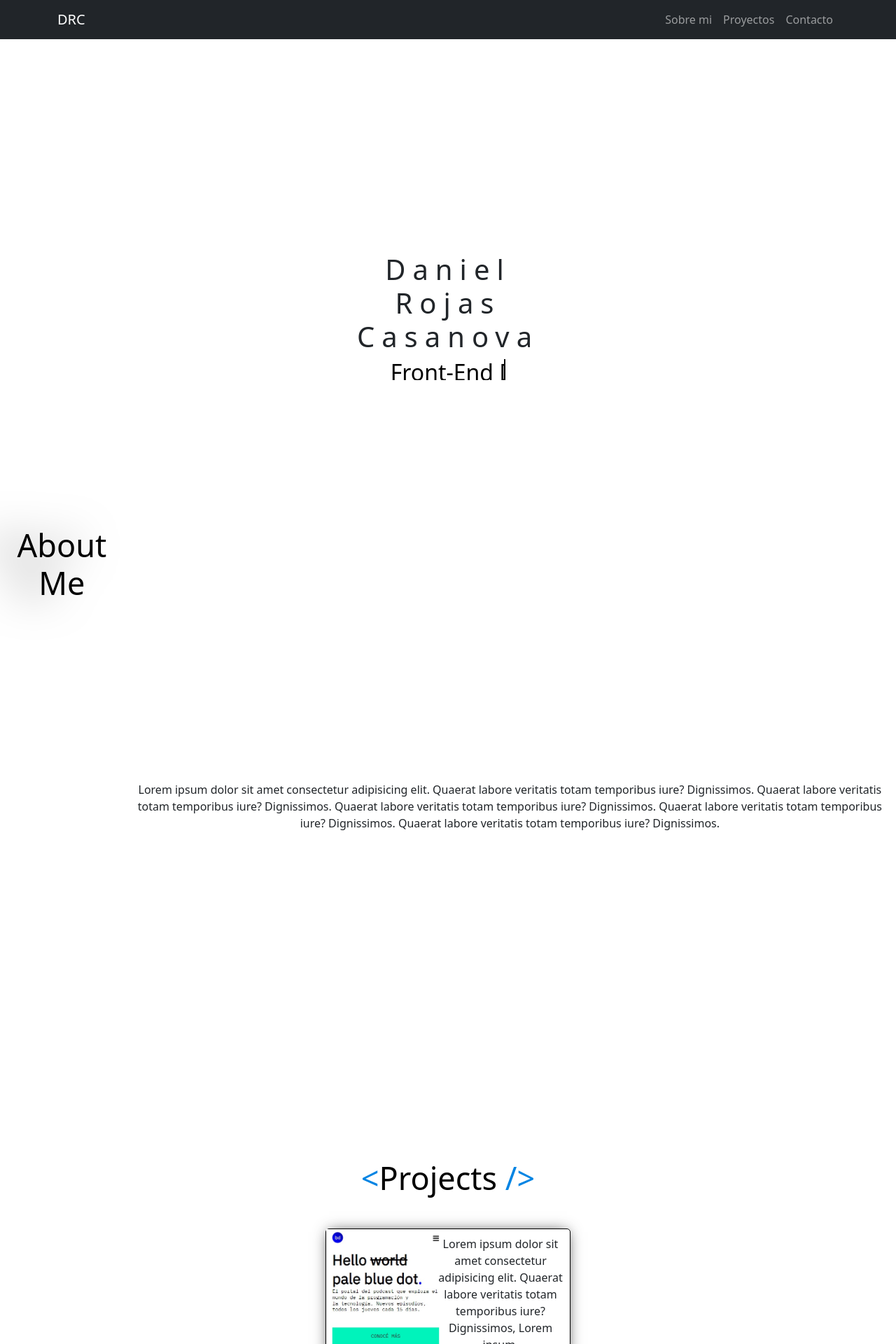
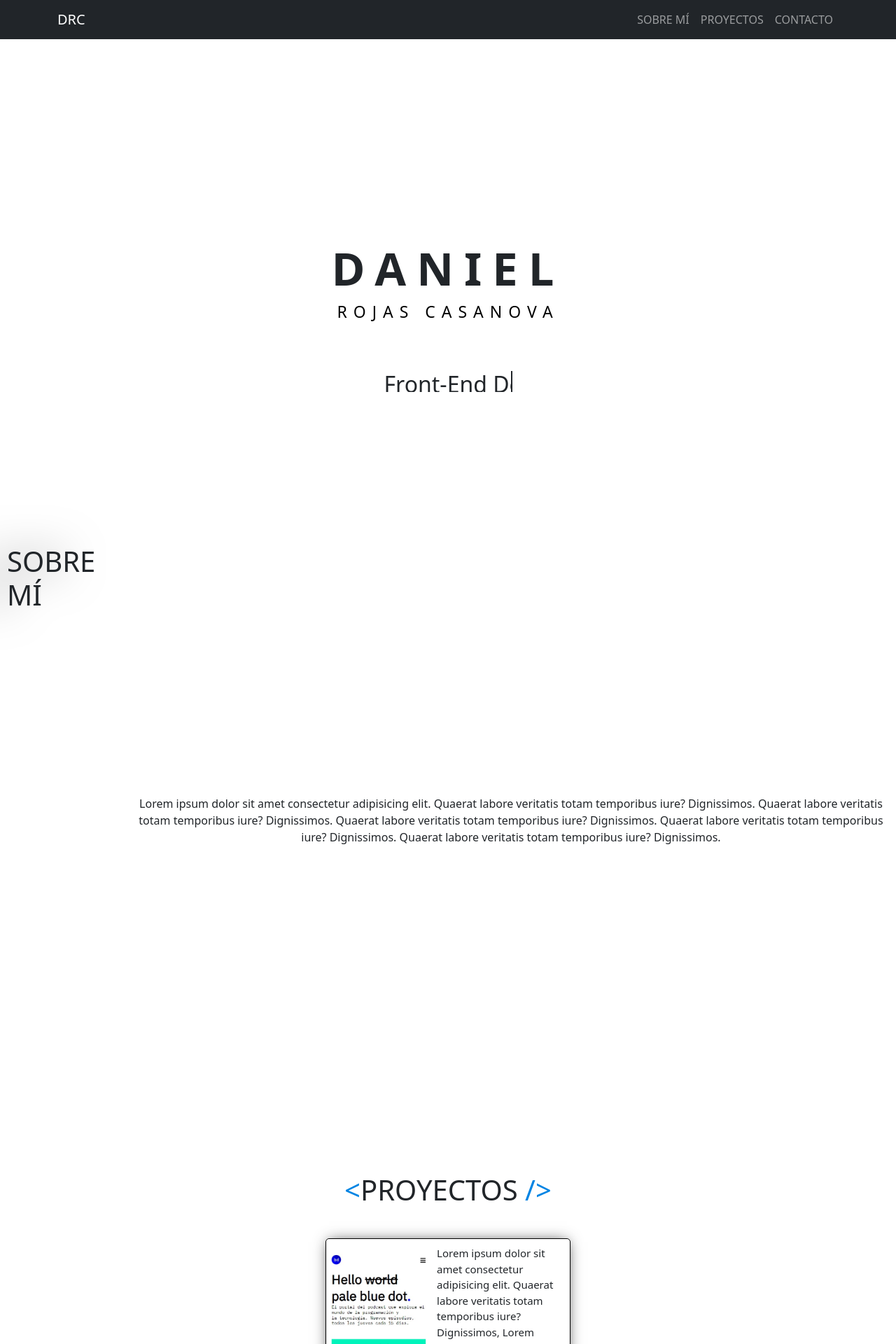
Before and after one commit to cassnova/my-portfolio, a React (Create React App) app: page / in a window 1280 px wide. Shown: the top 1920 px of the page at 70% size. Built offline with nearby package versions, Linux system fonts and the light colour scheme.

Commit message:
add some fixes to the components

```diff
--- a/src/components/AboutMe/About.css
+++ b/src/components/AboutMe/About.css
@@ -10,8 +10,10 @@
 }
 
 .sec-container h2 {
-    font-size: 45px;
+    font-size: 40px;
     margin-bottom: 900px;
+    padding: 10px;
+    text-align: left;
     filter: drop-shadow(-40px 0px 30px rgba(0, 0, 0, 0.5));
 }
 
--- a/src/components/AboutMe/About.jsx
+++ b/src/components/AboutMe/About.jsx
@@ -16,7 +16,7 @@ function About() {
 
     return (
         <section className="sec-container" id="aboutMe">
-            <h2 style={{ transform: `translateY(${offsetY * 0.4}px)` }}>About Me</h2>
+            <h2 style={{ transform: `translateY(${offsetY * 0.4}px)` }}>SOBRE MÍ</h2>
             <div>
                 <p>Lorem ipsum dolor sit amet consectetur adipisicing elit. Quaerat labore veritatis totam temporibus iure? Dignissimos.
                     Quaerat labore veritatis totam temporibus iure? Dignissimos.
--- a/src/components/Cards/Card.css
+++ b/src/components/Cards/Card.css
@@ -18,12 +18,15 @@
 }
 
 .img-container {
+    display: flex;
+    justify-content: center;
+    align-items: center;
     width: 150px;
     /* border: 1px solid blue; */
 }
 
 .img-container img {
-    height: 170px;
+    height: 150px;
 }
 
 .description-container {
@@ -31,3 +34,8 @@
     padding: 9px;
     /* border: 1px solid blueviolet; */
 }
+
+.description-container p {
+    font-size: 15px;
+    text-align: left;
+}
--- a/src/components/Footer/Footer.css
+++ b/src/components/Footer/Footer.css
@@ -1,18 +1,22 @@
 .footer-container {
-    height: 150px;
+    height: 100vh;
     width: 100vw;
-    margin-top: 50px;
-    margin-bottom: 50px;
+    /* margin-top: 50px;
+    margin-bottom: 50px; */
     display: flex;
     flex-direction: column;
     align-items: center;
-    justify-content: space-between;
+    justify-content: center
+}
+
+.footer-title {
+    font-size: 23px;
 }
 
 .icons-container {
     height: 70px;
     width: 100vw;
-    margin-top: 100px;
+    margin-top: 30px;
     display: flex;
     align-items: center;
     justify-content: space-evenly;
--- a/src/components/Footer/Footer.jsx
+++ b/src/components/Footer/Footer.jsx
@@ -5,18 +5,23 @@ import { AiFillInstagram, AiFillLinkedin, AiFillFacebook, AiFillGithub } from 'r
 function Footer() {
     return (
         <footer className="footer-container" id="footer">
-            <h1>Hola!</h1>
+
+            <h1 className="footer-title">CONVERSEMOS</h1>
+
             <div className="icons-container">
 
                 <a href="https://www.instagram.com/cassnova_/" target="_blank">
                     <AiFillInstagram className="icon-container" />
                 </a>
+
                 <a href="https://www.linkedin.com/in/daniel-rojas-casanova/" target="_blank">
                     <AiFillLinkedin className="icon-container" />
                 </a>
+
                 <a href="https://web.facebook.com/leinad.drc/" target="_blank">
                     <AiFillFacebook className="icon-container" />
                 </a>
+
                 <a href="https://github.com/cassnova" target="_blank">
                     <AiFillGithub className="icon-container" />
                 </a>
--- a/src/components/Header/Header.css
+++ b/src/components/Header/Header.css
@@ -11,34 +11,30 @@
     align-items: center;
     justify-content: center;
     height: 100vh;
-
+    margin-bottom: 20px;
 }
 
-h1 {
+.my-name {
     display: flex;
     justify-content: center;
     align-items: center;
     flex-direction: column;
-    font-size: 50px;
+    font-size: 65px;
     font-weight: 800;
-    letter-spacing: 10px;
+    letter-spacing: 15px;
     text-align: center;
 }
 
-
-/* .border {
-    color: white;
-    text-shadow:
-        -1px -1px 0 black,
-        1px -1px 0 black,
-        1px 1px 0 black,
-        -1px 1px 0 black
-} */
-
-h2 {
+.last-names {
+    display: flex;
+    justify-content: center;
+    align-items: center;
+    flex-direction: row;
     color: black;
-    font-size: 20px;
-    margin-top: 80px;
+    font-size: 23px;
+    margin-top: 10px;
+    letter-spacing: 9px;
+    margin-bottom: 70px;
 }
 
 .fx {
--- a/src/components/Header/Header.jsx
+++ b/src/components/Header/Header.jsx
@@ -6,12 +6,17 @@ import './Header.css'
 function Header() {
     return (
         <header className="container-header">
+
             <div>
-                <h1>
-                    <span>Daniel</span>
-                    <span>Rojas</span>
-                    <span>Casanova</span>
+
+                <h1 className="my-name">
+                    DANIEL
                 </h1>
+
+                <h2 className="last-names">
+                    ROJAS CASANOVA
+                </h2>
+
             </div>
 
             <h2 className="fx">Front-End Developer</h2>
--- a/src/components/Projects/Projects.css
+++ b/src/components/Projects/Projects.css
@@ -4,7 +4,7 @@
 }
 
 .title-elements {
-    font-size: 45px;
+    font-size: 40px;
 }
 
 .title-elements::after {
--- a/src/components/Projects/Projects.jsx
+++ b/src/components/Projects/Projects.jsx
@@ -7,7 +7,7 @@ function Projects() {
 
     return (
         <main className="container-main" id="projects">
-            <h2 className="title-elements">Projects</h2>
+            <h2 className="title-elements">PROYECTOS</h2>
 
             <Card photo={Data[0].photo} description={Data[0].description} title={Data[0].title} link={Data[0].link} />
             <Card photo={Data[1].photo} description={Data[1].description} title={Data[1].title} link={Data[1].link} />
--- a/src/components/nav/Nav.jsx
+++ b/src/components/nav/Nav.jsx
@@ -13,9 +13,9 @@ function NavBarMenu() {
                 <Navbar.Toggle aria-controls="basic-navbar-nav" />
                 <Navbar.Collapse id="basic-navbar-nav">
                     <Nav className="ms-auto">
-                        <Nav.Link className="nav-item fs-6" href="#aboutMe">Sobre mi</Nav.Link>
-                        <Nav.Link className="nav-item fs-6" href="#projects">Proyectos</Nav.Link>
-                        <Nav.Link className="nav-item fs-6" href="#footer">Contacto</Nav.Link>
+                        <Nav.Link className="nav-item fs-6" href="#aboutMe">SOBRE MÍ</Nav.Link>
+                        <Nav.Link className="nav-item fs-6" href="#projects">PROYECTOS</Nav.Link>
+                        <Nav.Link className="nav-item fs-6" href="#footer">CONTACTO</Nav.Link>
                     </Nav>
                 </Navbar.Collapse>
             </Container>
```
